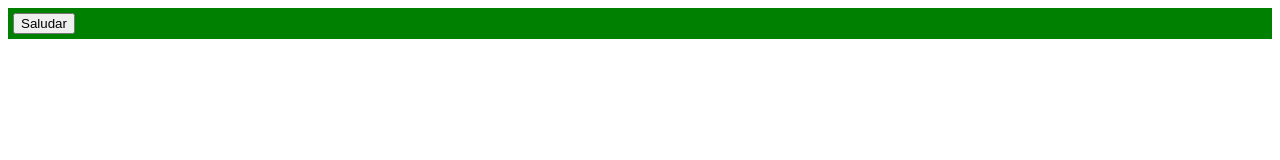
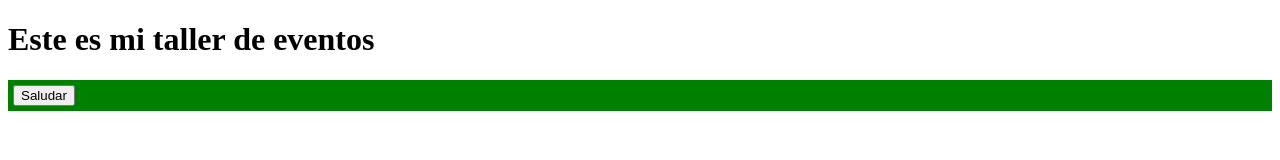
Before and after one commit to katherine-aleman/taller-eventos, a plain HTML site: page index.html in a window 1280 px wide. Drawn offline with Linux system fonts and the light colour scheme.

Commit message:
Mi taller de eventos

```diff
--- a/index.html
+++ b/index.html
@@ -9,7 +9,7 @@
 </head>
 
 <body>
-
+ <h1>Este es mi taller de eventos</h1>
     <div class="container">
         <button onclick="alert('Hola!')">Saludar</button>
 
```
